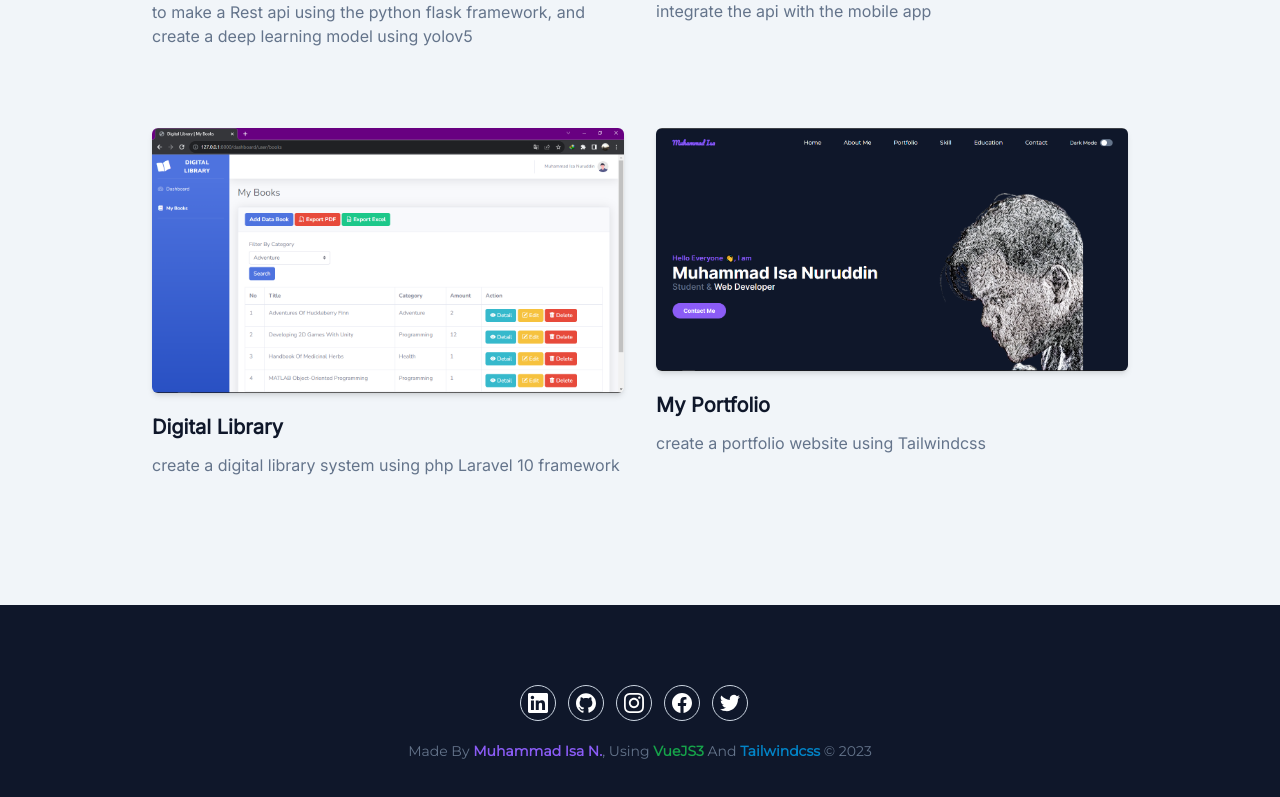
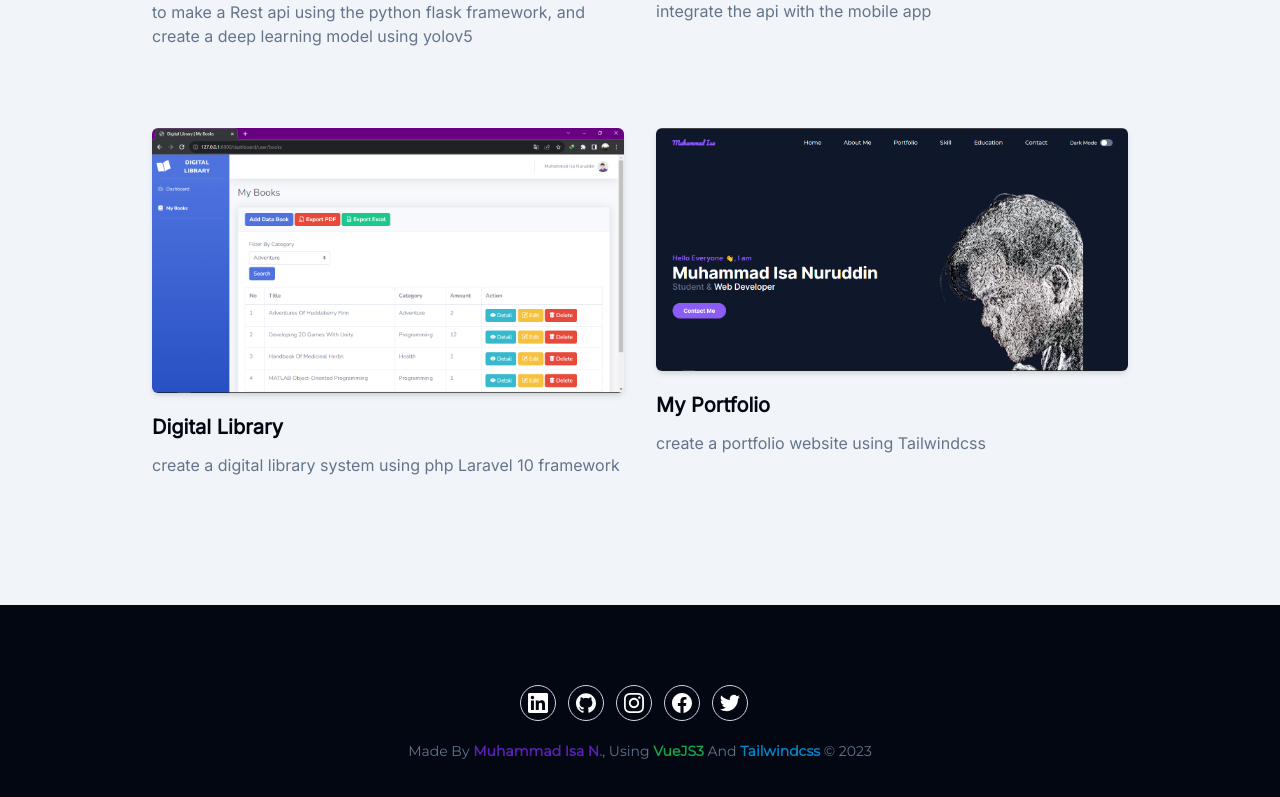
Before and after one commit to muhammadisa226/vue-portfolio, a Vue app: page /portfolios in a window 1280 px wide. Shown: the part 701-1498 px from the top of the page. Built offline with nearby package versions, Linux system fonts and the light colour scheme.

Commit message:
change color primary and update readme.md

```diff
--- a/src/components/BaseContent.vue
+++ b/src/components/BaseContent.vue
@@ -110,7 +110,7 @@
     </div>
   </header>
   <slot />
-  <footer class="bg-dark pt-10 pb-10">
+  <footer class="bg-dark dark:bg-gray-800 pt-10 pb-10">
     <div class="container">
       <div class="w-full pt-10 border-slate-700">
         <div class="flex items-center justify-center text-white mb-5">
@@ -217,14 +217,14 @@
           <a
             href="https://www.instagram.com/muhissaa/"
             target="_blank"
-            class="font-bold text-primary"
+            class="font-bold text-primary dark:text-purple-500"
             >Muhammad Isa N.</a
           >, Using
-          <a href="https://vuejs.org/" class="font-bold text-green-600"
+          <a href="https://vuejs.org/" class="font-bold text-green-600 dark:text-green-400"
             >VueJS3</a
           >
           And
-          <a href="https://tailwindcss.com/" class="font-bold text-sky-600"
+          <a href="https://tailwindcss.com/" class="font-bold text-sky-600 dark:text-sky-400"
             >Tailwindcss</a
           >
           © {{ yearNow }}
--- a/src/views/ContactView.vue
+++ b/src/views/ContactView.vue
@@ -1,5 +1,5 @@
 <template>
-  <section id="contact" class="pt-36 pb-32 dark:bg-slate-800">
+  <section id="contact" class="pt-36 pb-32 dark:bg-dark">
     <div class="container">
       <div class="w-full px-4">
         <div class="max-w-xl mx-auto text-center mb-16">
--- a/src/views/PortfoliosView.vue
+++ b/src/views/PortfoliosView.vue
@@ -1,5 +1,5 @@
 <template>
-  <section id="portfolio" class="pt-36 pb-16 bg-slate-100 dark:bg-slate-800">
+  <section id="portfolio" class="pt-36 pb-16 bg-slate-100 dark:bg-dark">
     <div class="container">
       <div class="w-full px-4">
         <div class="max-w-xl mx-auto text-center mb-16">
--- a/src/views/SkillsView.vue
+++ b/src/views/SkillsView.vue
@@ -1,5 +1,5 @@
 <template>
-  <section id="skill" class="pt-36 pb-32 dark:bg-slate-300">
+  <section id="skill" class="pt-36 pb-32 dark:bg-dark ">
     <div class="container">
       <div class="w-full px-4">
         <div class="mx-auto text-center mb-16">
@@ -7,7 +7,7 @@
             Skills
           </h4>
           <h2
-            class="font-bold text-black text-3xl mb-4 sm:text-4xl lg:text-5xl dark:text-dark"
+            class="font-bold text-black text-3xl mb-4 sm:text-4xl lg:text-5xl dark:text-white"
           >
             Skill Language & Programming Tools
           </h2>
--- a/tailwind.config.js
+++ b/tailwind.config.js
@@ -14,9 +14,9 @@ module.exports = {
         inter: ["Inter", "sans-serif"],
       },
       colors: {
-        primary: "#8b5cf6",
+        primary: "#5b21b6",
         secondary: "#64748b",
-        dark: "#0f172a",
+        dark: "#030712",
       },
       screens: {
         "2xl": "1320px",
```
Also changed, not shown: 1 other file (tests, documents, lock files or other folders).
